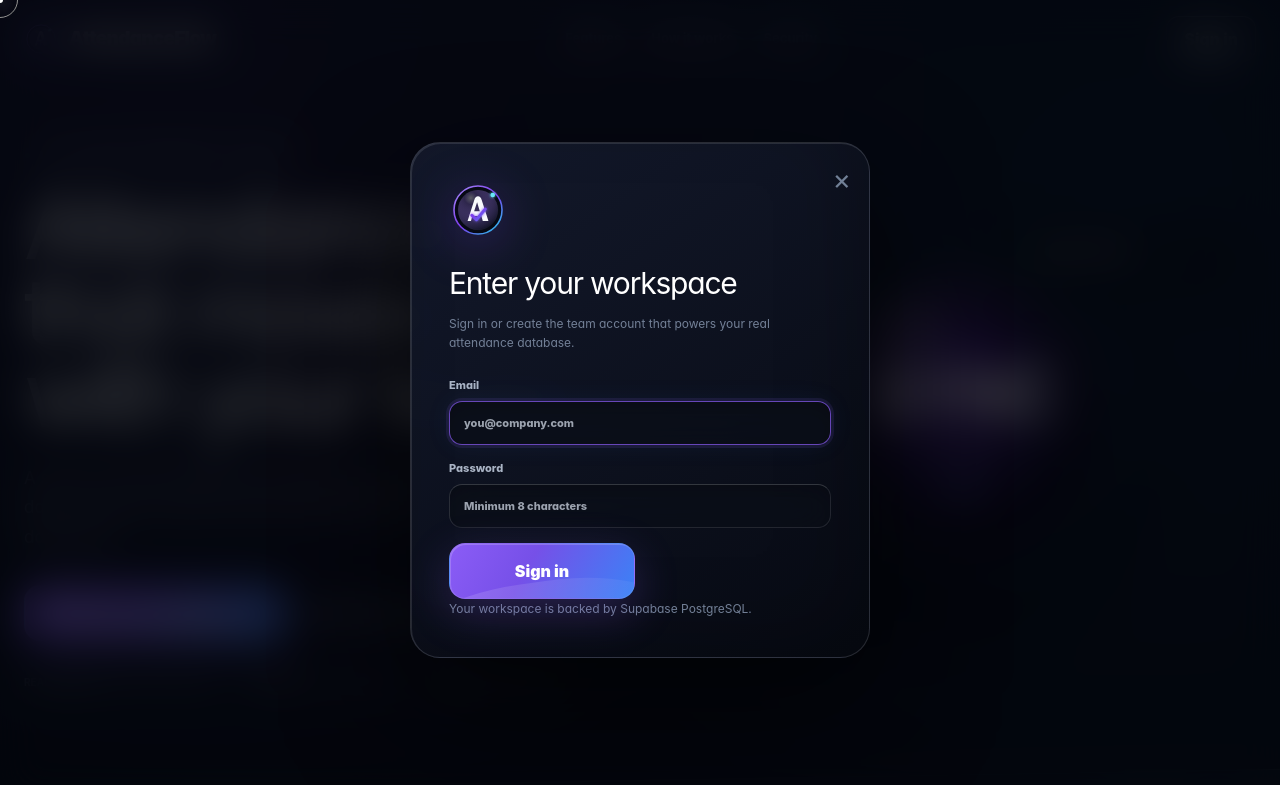
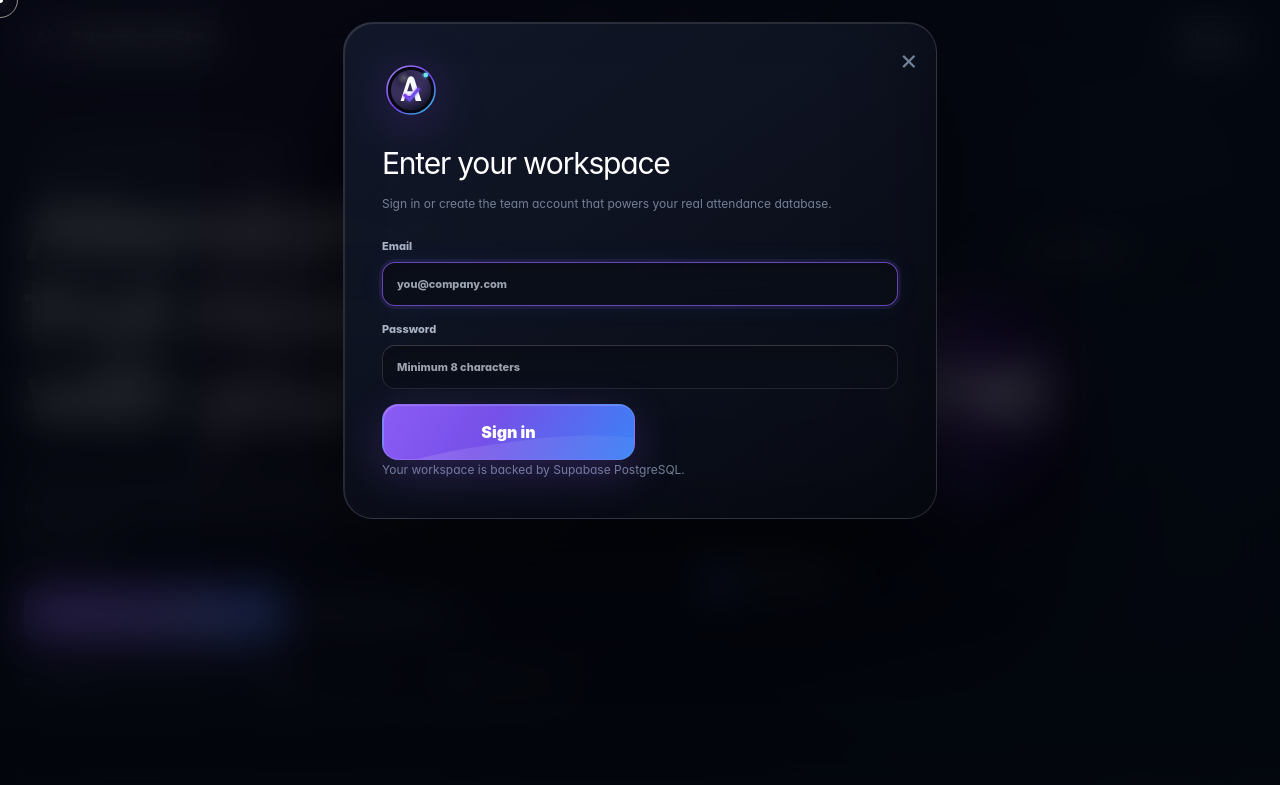
Before and after one commit to irakozebright3-coder/Attendance-system, a website built with Vite: page index.html in a window 1280 px wide. Both pictures are taken after a click on the button "Sign in". Shown: the top 785 px of the page. Built offline with nearby package versions, Linux system fonts and the light colour scheme; some packages are replaced by stand-ins of ours; no server answers; the database is empty.

Commit message:
Make signup and login dialog scroll without moving landing background

```diff
--- a/src/style.css
+++ b/src/style.css
@@ -1471,3 +1471,41 @@ body.attendance-modal-open #modal .modal-card>:first-child{
   body.attendance-modal-open #modal:not(.hidden){padding:10px!important}
   body.attendance-modal-open #modal .modal-card{width:100%!important;margin-bottom:10px!important}
 }
+
+
+/* Auth dialog: scroll the foreground overlay, not the landing page behind it. */
+html:has(#authModal:not(.hidden)),
+body:has(#authModal:not(.hidden)){
+  overflow:hidden!important;
+  overscroll-behavior:none!important;
+}
+#authModal:not(.hidden){
+  display:block!important;
+  position:fixed!important;
+  inset:0!important;
+  z-index:5000!important;
+  overflow-x:hidden!important;
+  overflow-y:auto!important;
+  height:100vh!important;
+  height:100dvh!important;
+  max-height:100dvh!important;
+  padding:22px 16px!important;
+  overscroll-behavior:contain!important;
+  -webkit-overflow-scrolling:touch;
+  touch-action:pan-y!important;
+}
+#authModal:not(.hidden) .auth-panel{
+  margin:0 auto 22px!important;
+  width:min(594px,100%)!important;
+  max-height:none!important;
+  min-height:0!important;
+  overflow:visible!important;
+}
+@media(max-height:760px){
+  #authModal:not(.hidden){padding-top:12px!important;padding-bottom:12px!important}
+  #authModal:not(.hidden) .auth-panel{padding-top:24px!important;padding-bottom:24px!important}
+}
+@media(max-width:640px){
+  #authModal:not(.hidden){padding:10px!important}
+  #authModal:not(.hidden) .auth-panel{width:100%!important;margin-bottom:10px!important;padding:26px 20px!important}
+}
```
